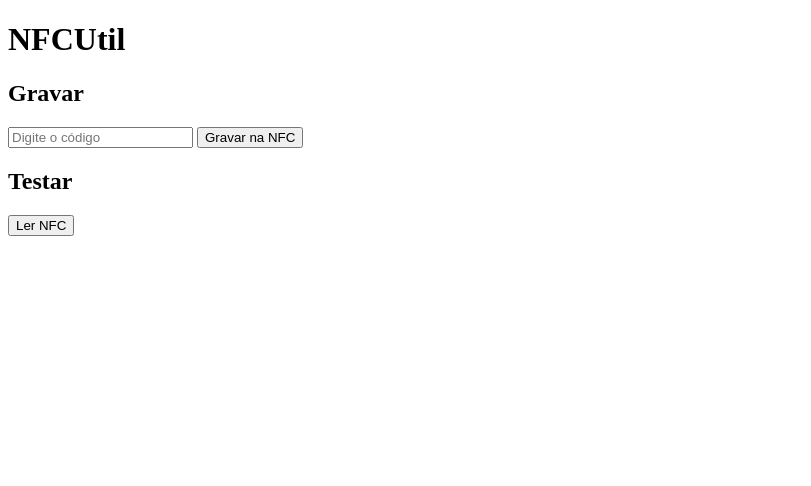
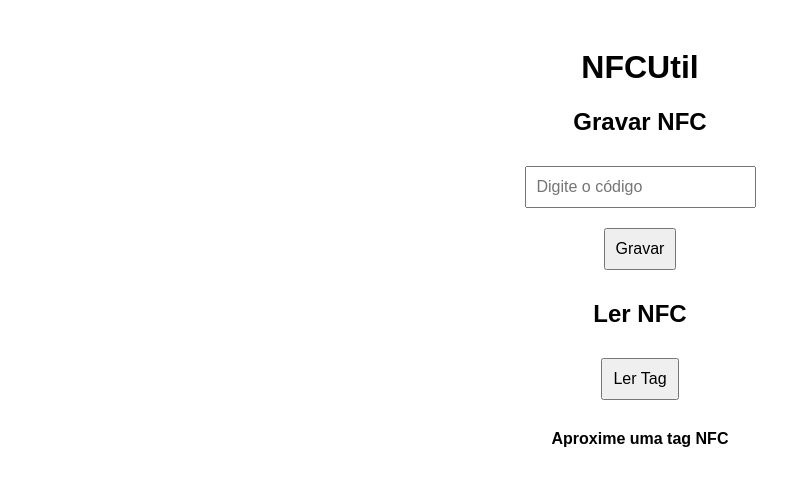
Before and after one commit to psimichelalves-ai/NFCUtil, a plain HTML site: page index.html in a window 1280 px wide. Shown: the whole page, without its empty margins (0-811 px from the left). Drawn offline with Linux system fonts and the light colour scheme.

Commit message:
Update index.html

```diff
--- a/index.html
+++ b/index.html
@@ -4,20 +4,49 @@
   <meta charset="UTF-8">
   <meta name="viewport" content="width=device-width, initial-scale=1.0">
   <title>NFCUtil</title>
+
   <link rel="manifest" href="manifest.json">
+  <meta name="theme-color" content="#000000">
+
+  <style>
+    body {
+      font-family: Arial;
+      padding: 20px;
+      text-align: center;
+    }
+    input, button {
+      padding: 10px;
+      margin: 10px;
+      font-size: 16px;
+    }
+    #resultado {
+      margin-top: 20px;
+      font-weight: bold;
+    }
+  </style>
 </head>
 <body>
+
   <h1>NFCUtil</h1>
 
-  <h2>Gravar</h2>
+  <h2>Gravar NFC</h2>
   <input type="text" id="codigo" placeholder="Digite o código">
-  <button onclick="gravarNFC()">Gravar na NFC</button>
+  <br>
+  <button onclick="gravarNFC()">Gravar</button>
 
-  <h2>Testar</h2>
-  <button onclick="lerNFC()">Ler NFC</button>
+  <h2>Ler NFC</h2>
+  <button onclick="lerNFC()">Ler Tag</button>
 
-  <p id="resultado"></p>
+  <p id="resultado">Aproxime uma tag NFC</p>
 
   <script src="app.js"></script>
+
+  <script>
+    if ('serviceWorker' in navigator) {
+      navigator.serviceWorker.register('./service-worker.js')
+        .then(() => console.log('Service Worker registrado'));
+    }
+  </script>
+
 </body>
 </html>
```
